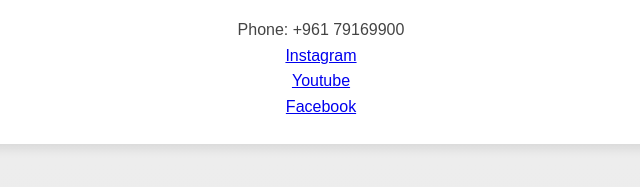
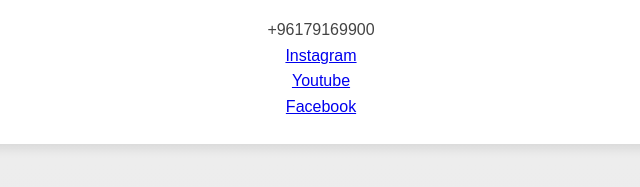
Before and after one commit to mouhamad900/My-profile, a plain HTML site: page index.html in a window 1280 px wide. Shown: the part 1035-1222 px from the top of the page, 319-959 px from the left. Drawn offline with Linux system fonts and the light colour scheme.

Commit message:
Update index.html

```diff
--- a/index.html
+++ b/index.html
@@ -36,7 +36,7 @@
         <section class="contact">
             <h2>Contact Me</h2>
            <!--<p>Email: <a href="mailto:your-email@example.com">My Email</a></p>-->
-            <p>Phone: +961 79169900 </p>
+            <p>+96179169900 </p>
             <p><a href="https://www.instagram.com/mouhamad_kassem_/?igsh=am1qcnVmbGJ3bTdj&utm_source=qr">Instagram</a></p>
             <p><a href="https://www.youtube.com/channel/UCrLQUGRxG8TBo4PqWPdMaDQ">Youtube</a></p>
             <p><a href="https://www.facebook.com/mouhamad.kassem.754">Facebook</a></p>
```
